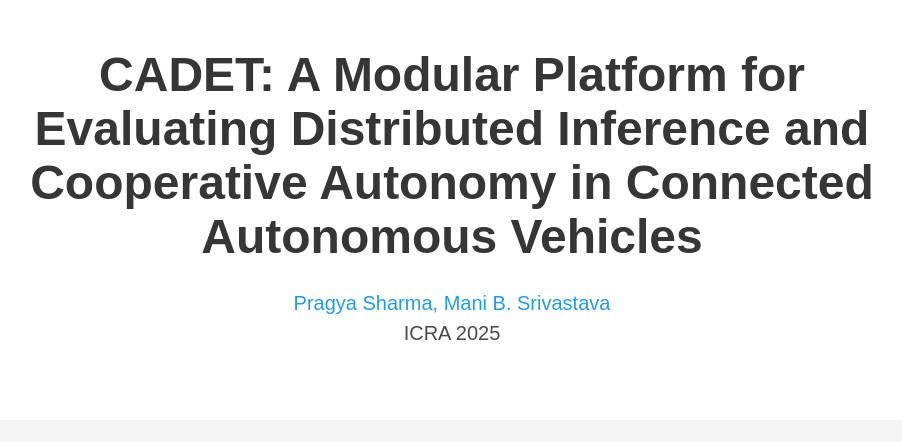
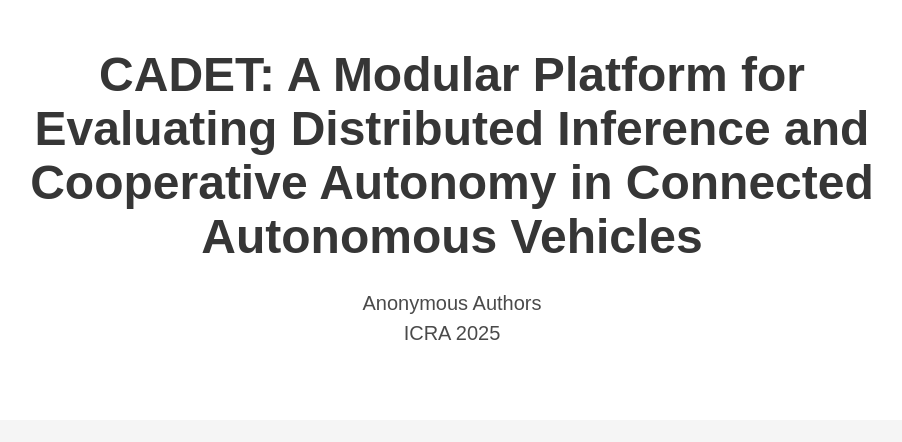
Before and after one commit to Sharma-Pragya/cadet-site, a plain HTML site: page index.html in a window 1280 px wide. Shown: the top 442 px of the page, without its empty margins (188-1090 px from the left). Drawn offline with nearby package versions, Linux system fonts and the light colour scheme; some icons are missing; a web font is replaced by a local one.

Commit message:
Update index.html

```diff
--- a/index.html
+++ b/index.html
@@ -58,10 +58,10 @@
             <div class="is-size-5 publication-authors">
               <!-- Paper authors -->
               <span class="author-block">
-                <a href="https://scholar.google.com/citations?hl=en&user=Jra7ZnsAAAAJ" target="_blank">Pragya Sharma, </a>
+                Anonymous Authors
                   <!-- <a href="SECOND AUTHOR PERSONAL LINK" target="_blank">Second Author</a><sup>*</sup>,</span>
                   <span class="author-block"> -->
-                    <a href="https://scholar.google.com/citations?user=X2Qs7XYAAAAJ&hl=en" target="_blank">Mani B. Srivastava</a>
+
                   </span>
                   </div>
 
```
